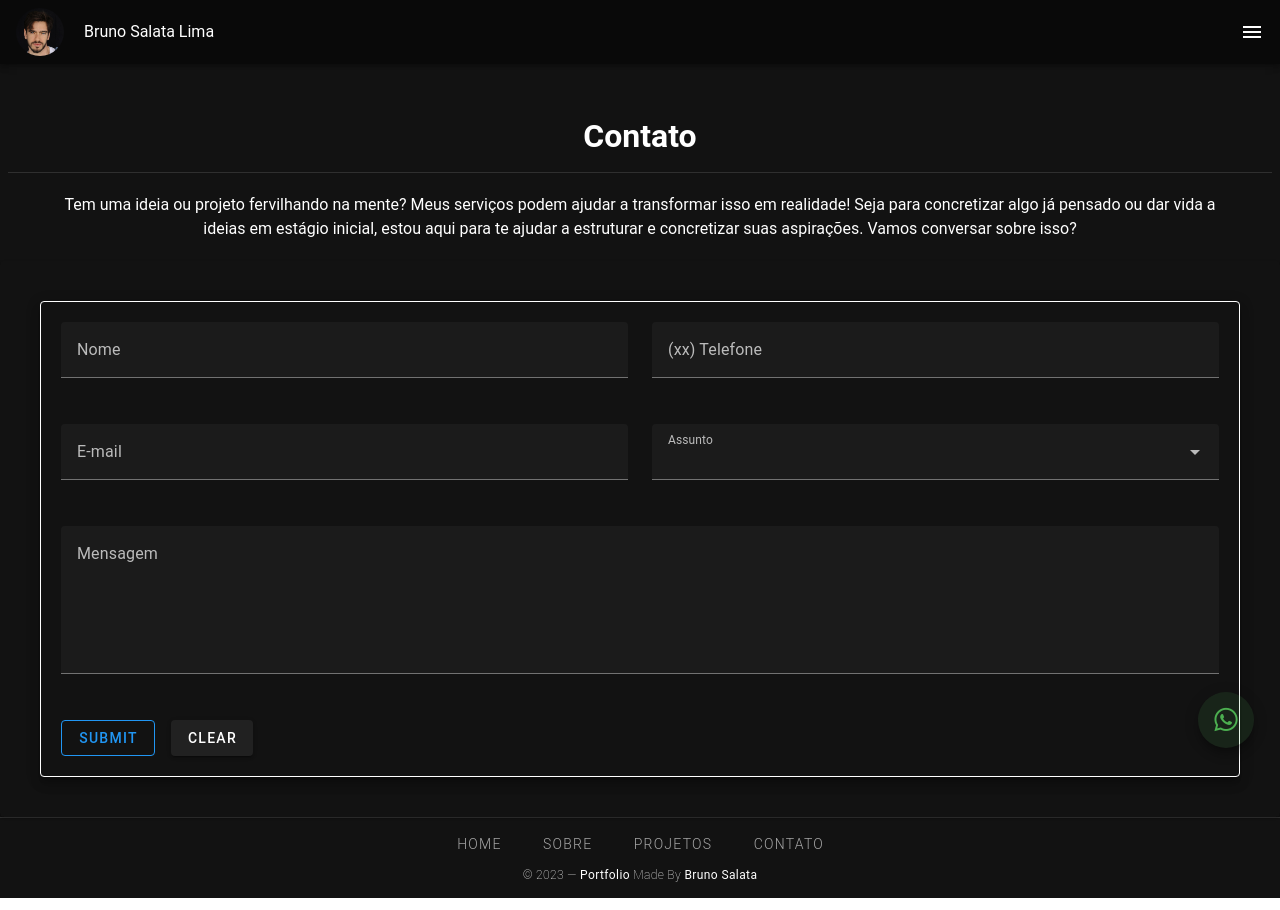
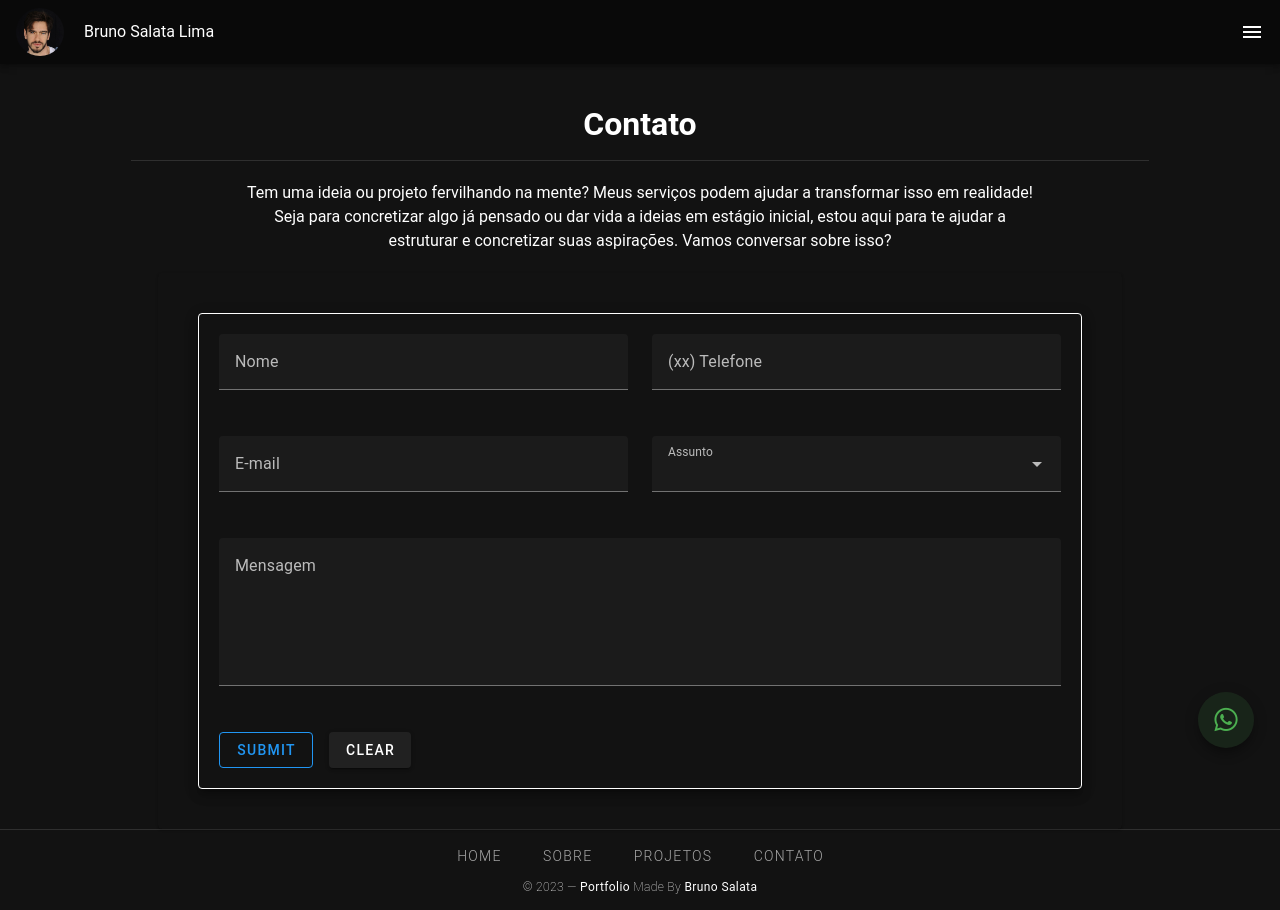
Before and after one commit to Brunosalata/portfolio, a Vue app: page /contact in a window 1280 px wide. Built offline with nearby package versions, Linux system fonts and the light colour scheme.

Commit message:
max-width contact form

```diff
--- a/src/views/Contact.vue
+++ b/src/views/Contact.vue
@@ -1,22 +1,24 @@
 <template>
-    <div height="auto">
+    <div class="d-flex flex-column justify-center align-center">
         <v-row class="pa-5 pt-15">
             <v-col cols="12" class="d-flex flex-column justify-center align-center">
                 <h1 class="mt-10">Contato</h1>
             </v-col>
             <v-divider></v-divider>
-            <v-col cols="12" class="mt-2 pl-10 pr-10 text-center">
-                <span class="text-h7">
+            <v-col cols="12" class="mt-2 pl-10 pr-10 text-center d-flex flex-column justify-center align-center">
+                <div style="max-width: 800px;">
+                    <span class="text-h7">
                     Tem uma ideia ou projeto fervilhando na mente? Meus serviços
                     podem ajudar a transformar isso em realidade! Seja para concretizar
                     algo já pensado ou dar vida a ideias em estágio inicial, estou aqui
                     para te ajudar a estruturar e concretizar suas aspirações. Vamos
                     conversar sobre isso?
                 </span>
+            </div>
             </v-col>
         </v-row>
 
-        <v-card class="pa-10 bg-transparent">
+        <v-card class="pa-10 bg-transparent" style="max-width: 1000px;">
             <v-row>
                 <v-col cols="12">
                     <ContactForm />
```
